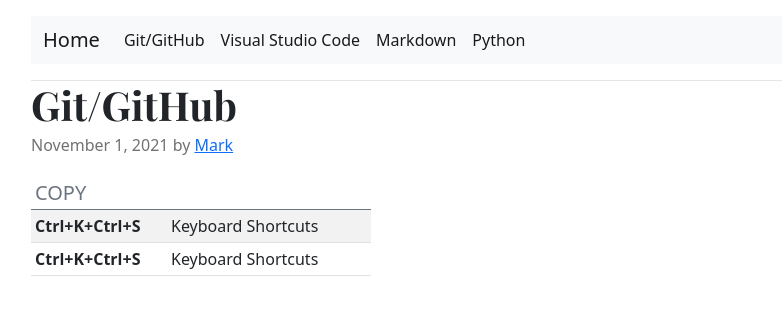
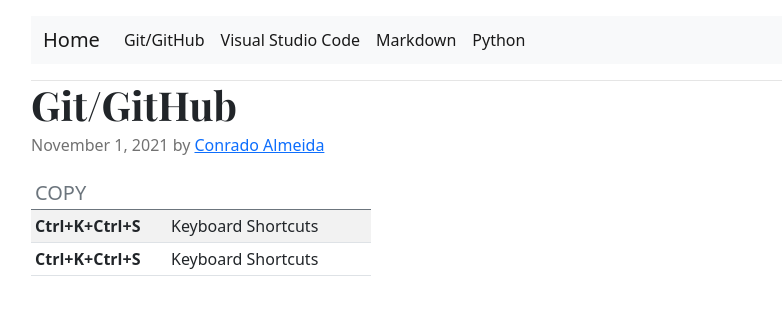
Before and after one commit to ConradoAlmeida/cheatsheets, a Jekyll site: the page built from git-cheat.html, in a window 1280 px wide. Shown: the top 329 px of the page, without its empty margins (51-833 px from the left). Built offline with Jekyll 4.4.1, drawn with Linux system fonts in a browser that asks for light colours.

Commit message:
Update git-cheat.html

```diff
--- a/git-cheat.html
+++ b/git-cheat.html
@@ -12,8 +12,10 @@ layout: default
 <div class="col-md-4">
  <article class="blog-post">
           <h2 class="blog-post-title">Git/GitHub</h2>
-        <p class="blog-post-meta">November 1, 2021 by <a href="#">Mark</a></p>
-{% for dado in dados2 %}
+        <p class="blog-post-meta">November 1, 2021 by <a href="#">Conrado Almeida</a></p>
+
+
+  {% for dado in dados2 %}
 
 
 
@@ -32,7 +34,8 @@ layout: default
  </tr>
 {% endfor %}
 </table>
- </article>
+
 
 {% endfor %}
+   </article>
  </div>
```
